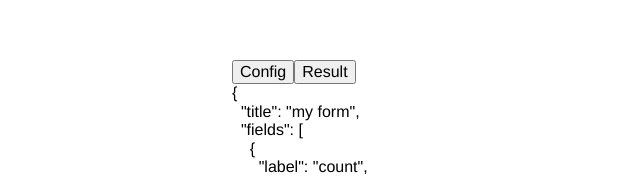
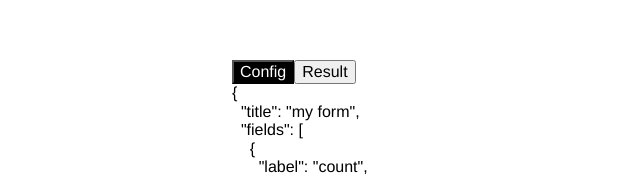
Before and after one commit to egrm/react-form-generator, a React app: page / in a window 1280 px wide. Shown: the part 140-316 px from the top of the page, without its empty margins (88-728 px from the left). Built offline with nearby package versions, Linux system fonts and the light colour scheme; the HTML template or start-up script is replaced by a standard one.

Commit message:
pass currentTab state to TabButton

```diff
--- a/src/App.js
+++ b/src/App.js
@@ -26,10 +26,12 @@ function App() {
         <div>
           <TabButton
             label="Config"
+            currentTab={currentTab}
             setCurrentTab={setCurrentTab}
           />
           <TabButton
             label="Result"
+            currentTab={currentTab}
             setCurrentTab={setCurrentTab}
           />
         </div>
--- a/src/components/buttons/TabButton.js
+++ b/src/components/buttons/TabButton.js
@@ -1,11 +1,14 @@
 import React from "react";
 
-function TabButton({label, setCurrentTab}) {
+function TabButton({label, setCurrentTab, currentTab}) {
   return (
     <button
       onClick={() => {
         setCurrentTab(label);
       }}
+      className={`${
+        label === currentTab ? "bg-black white" : ""
+      }`}
     >
       {label}
     </button>
```
